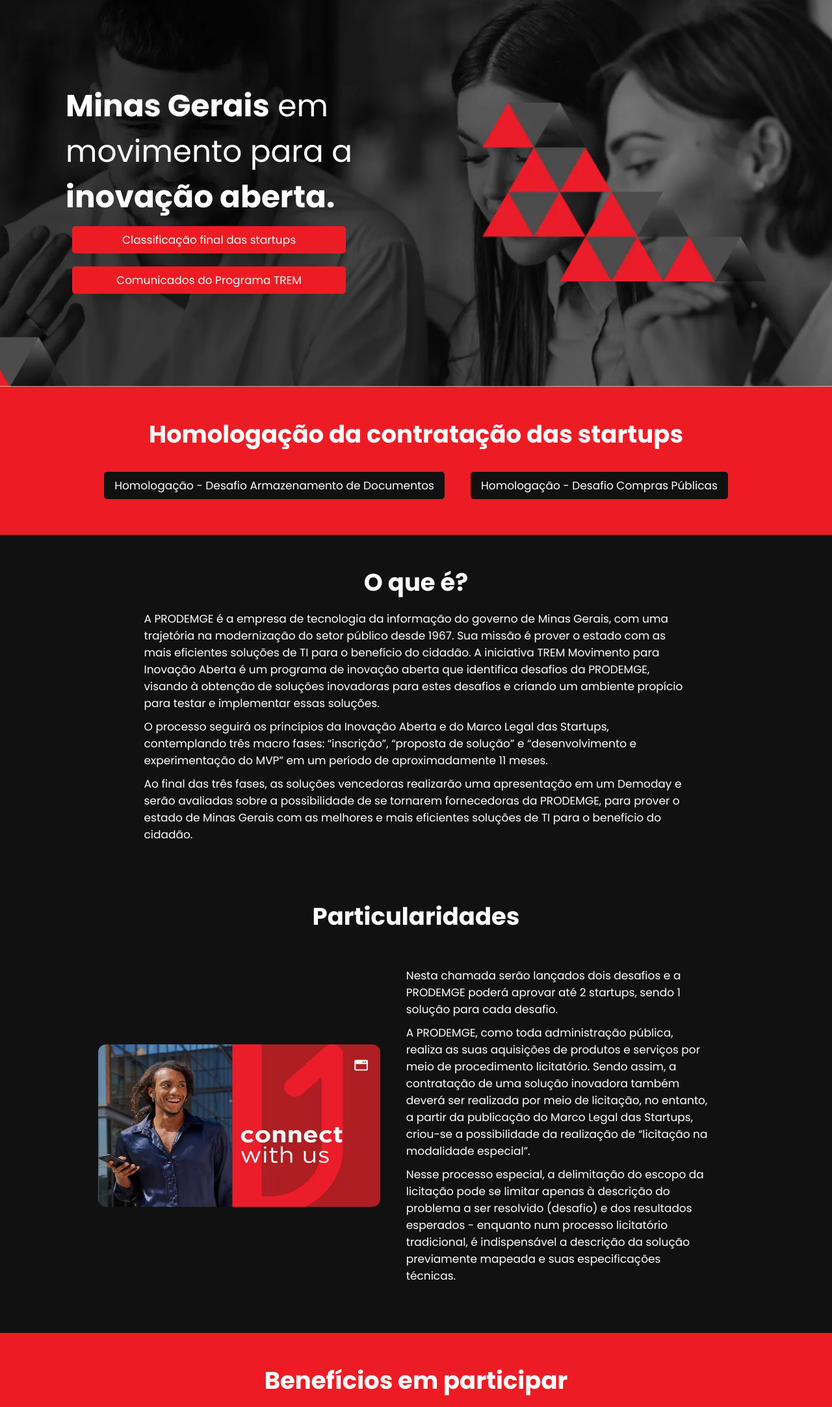
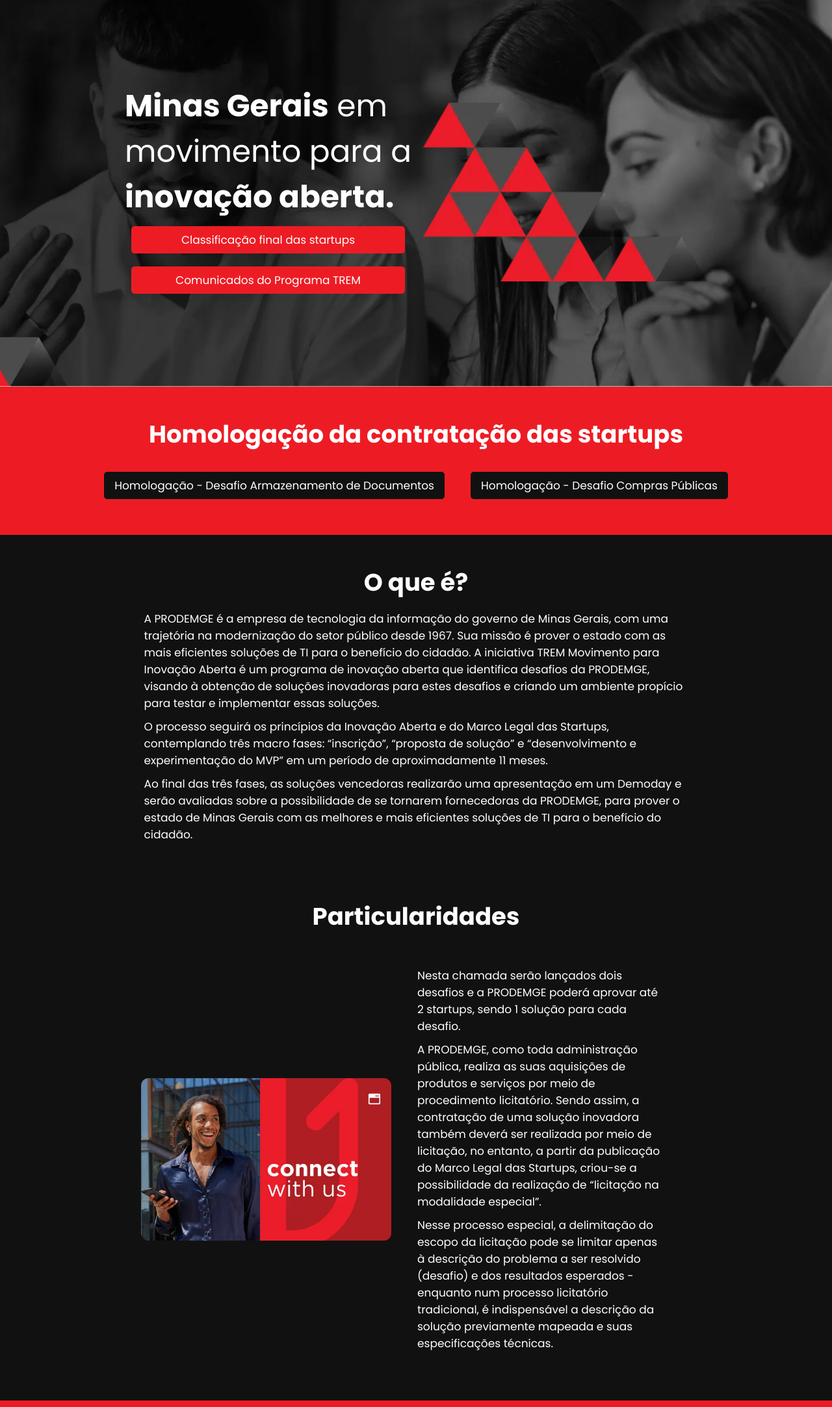
Before and after one commit to alessaocarvalho/trem-prodemge, a plain HTML site: page index.html in a window 1280 px wide. Shown: the part 180-2345 px from the top of the page at 65% size. Drawn offline with Linux system fonts and the light colour scheme.

Commit message:
melhorias de estrutura

```diff
--- a/styles.css
+++ b/styles.css
@@ -114,7 +114,6 @@
     background-repeat: no-repeat;
     height: 600px;
     display: flex;
-    align-items: center;
     justify-content: center;
 }
 
@@ -122,8 +121,8 @@
     display: flex;
     flex-direction: row;
     align-items: center;
-    justify-content: center;
-    gap: 200px;
+    justify-content: space-between;
+    width: 70%;
 }
 
 .overlay-img {
@@ -138,7 +137,6 @@
 
 .presentation-content {
     display: grid;
-    width: 70%;
 }
 
 .presentation-content p {
@@ -198,8 +196,9 @@
 .particularities-content {
     display: flex;
     align-items: center;
-    justify-content: center;
+    justify-content: space-between;
     text-align: center;
+    width: 70%;
 }
 
 .particularities-img {
@@ -215,7 +214,6 @@
 .particularities-article {
     text-align: left;
     padding: 35px;
-    width: 45%;
 }
 
 .benefits {
@@ -269,6 +267,8 @@
 .challenges-content {
     display: flex;
     flex-direction: row;
+    justify-content: space-between;
+    width: 70%;
 }
 
 .challenge {
```
